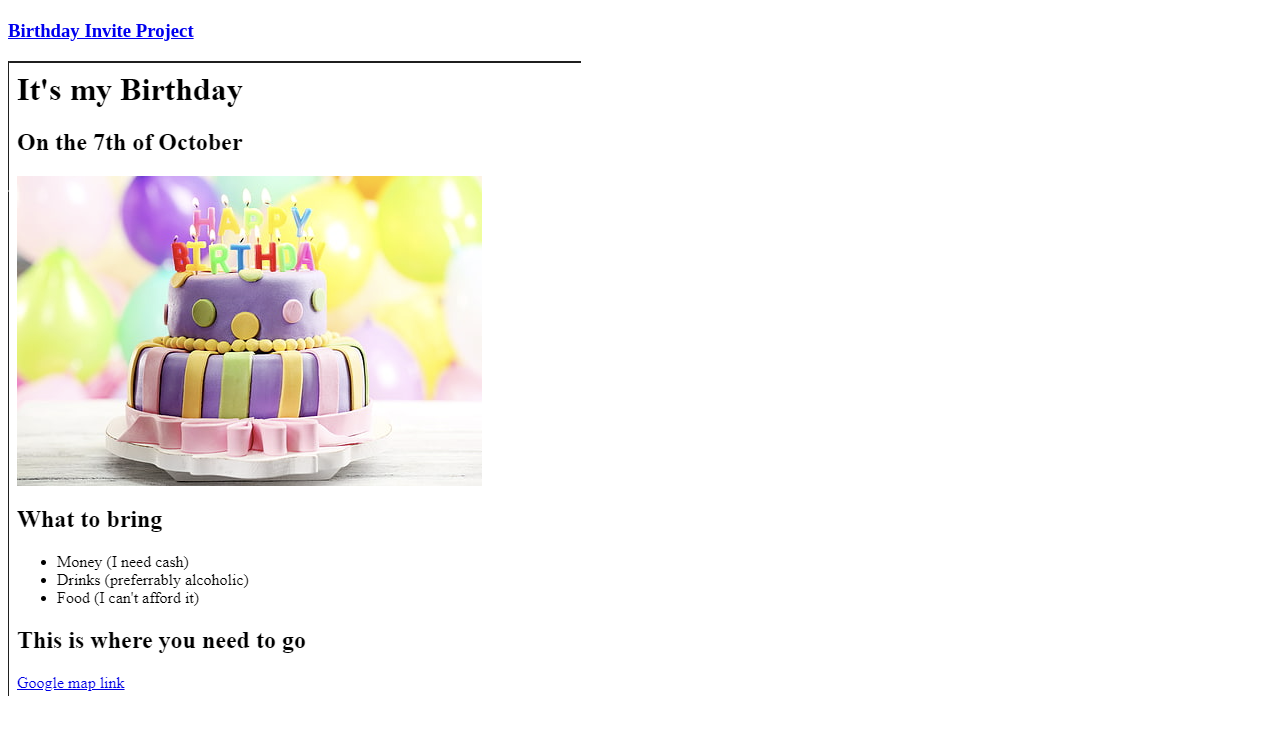
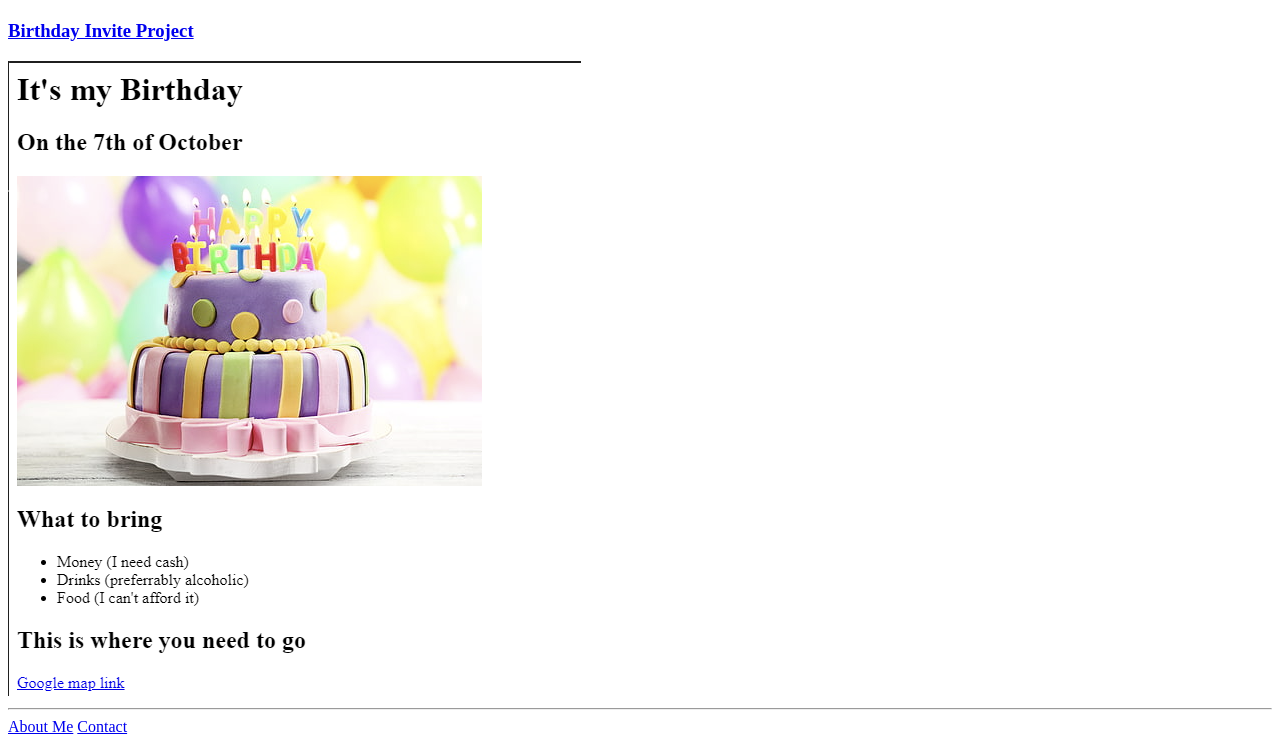
Before and after one commit to Pudgies/html-portfolio, a plain HTML site: page index.html in a window 1280 px wide. Shown: the part 391-1135 px from the top of the page. Before the commit the page ends 1099 px from the top, so only its background shows below. Drawn offline with Linux system fonts and the light colour scheme.

Commit message:
Update index.html

```diff
--- a/index.html
+++ b/index.html
@@ -13,6 +13,9 @@
         <img src="./assets/images/top3movies.png" height="200" alt="Movie ranking project"/>
         <h3><a href="./public/MyBirthdayProject.html">Birthday Invite Project</a></h3>
         <img src="./assets/images/MybirthdayProj.png">
+         <hr />
+        <a href="./public/about.html">About Me</a>
+        <a href="./public/contact.html">Contact</a>
     </body>
 
 </html>
```
